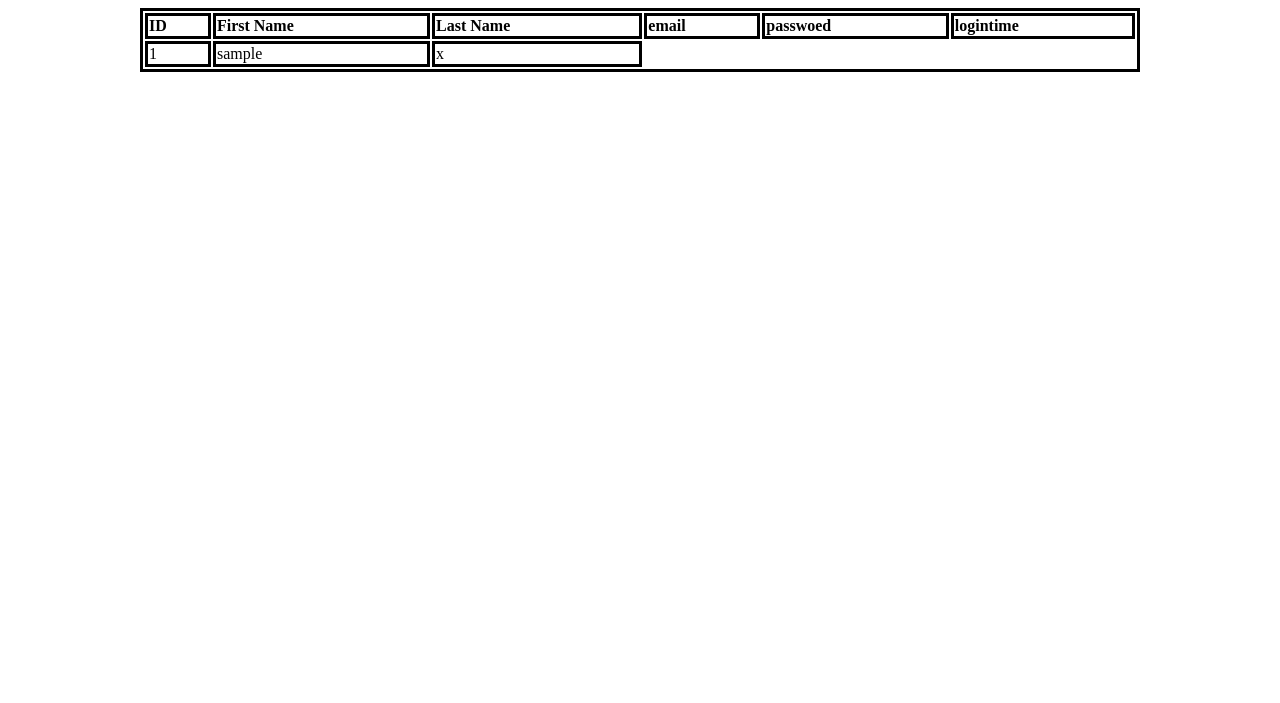
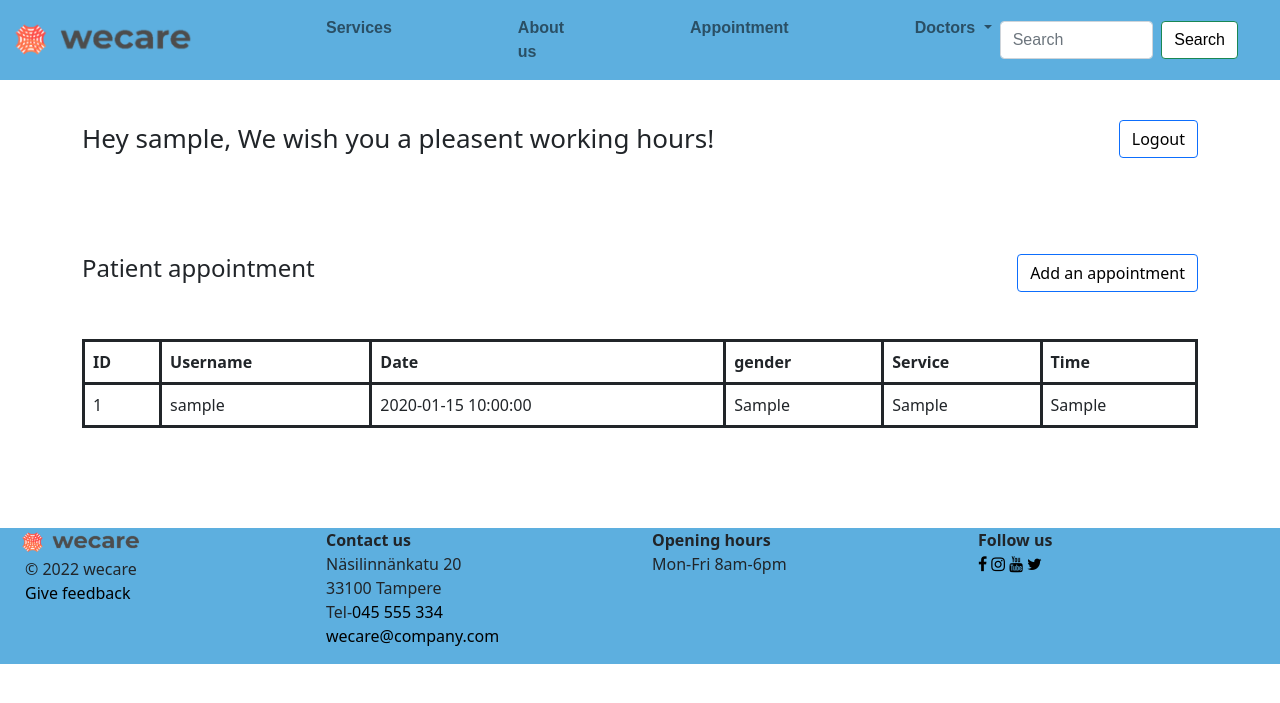
Before and after one commit to Mohammed-Al-Saadi/Web-Development-project-Team3, a PHP site: page /employee.php in a window 1280 px wide. Shown: the top 703 px of the page. Run offline with PHP 8.4, Linux system fonts and the light colour scheme; the visitor is signed in with stand-in values (Sample User, id 1); tables that the repository leaves empty or names only in its code hold one stand-in row (values such as "Sample post"); data that the repository does not hold is empty.

Commit message:
table modi

```diff
--- a/employee.php
+++ b/employee.php
@@ -1,18 +1,70 @@
+<?php
+
+include 'connect.php';
+
+session_start();
+if(!isset($_SESSION["username"]))
+{
+    header("location:login.php");
+}
+include 'header.php';
+
+?>
+<!DOCTYPE html>
+<html lang="en">
+<head>
+    <meta charset="UTF-8">
+    <meta http-equiv="X-UA-Compatible" content="IE=edge">
+    <meta name="viewport" content="width=device-width, initial-scale=1.0">
+    <title>Document</title>
+</head>
+<body>
+
+<div class="container">
+    <div class="row row1">
+        <div class="col-lg col1">
+<?php
+$_POST['username']=$username;
+
+    echo "<table><br>Hey ".$_SESSION["username"].
+     ", We wish you a pleasent working hours!"."</table>";
+
+
+?>
+
+        </div>
+        <div class="col-lg-3 col3">
+        <button type="button" class="btn btn-outline-primary">Logout</button>
+
+
+</div>
+
+</div>
+<br><br>
+
+<br><br>
+<div class="row">
+
+<div class="col-lg-12 col-">
+    <h4>Patient appointment <button type="button" class="btn btn-outline-primary" ><a href="addappointment.php"  >Add an appointment</a></button>
+</h4>
+<br><br>
+
 <?php
 include 'connect.php';
 if($conn==true){
 }
 
-$sql="select * from login";
+$sql="select * from appointment";
 $result = $conn -> query($sql);
 if($result ->num_rows > 0) {
-    echo "<table class=\"table\"><tr><th>ID</th><th>First Name</th><th>Last Name</th>
-    <th>email</th><th>passwoed</th><th>logintime</th> </tr>";
+    echo "<table class=\"table\"><tr><th>ID</th><th>Username</th><th>Date</th>
+    <th>gender</th><th>Service</th><th>Time</th> </tr>";
 while($row = $result ->fetch_assoc()){
 
-    echo "<tr><td>" . $row["id"]
-    ."</td><td>". $row["username"]. "</td><td>". $row["password"]
-    ."</td></tr>";
+    echo "<tr><td>" . $row["id"]     ."</td><td>". $row["username"]. "</td><td>". $row["date1"]."</td><td>". $row["gender"]. "</td><td>".$row["service"]."</td><td>".$row["tim"]."</td></tr>";
+
+
 }
 echo "</table>";
 }
@@ -23,22 +75,64 @@
 
 
 
+
+
+
 ?>
+
+
+</div>
+
+</div>
+
+
+</div>
+
 <style>
 
 
-table{
+.table{
     border: solid;
-    width:1000px;
     margin:0 auto;
+
 }
 table td{
     border: solid;
-
 }
 table th{
     border: solid;
     text-align:start;
 
+
 }
+.table tr{
+    border: solid;
+}
+
+.col1{
+    font-size:26px;
+}
+.col3{
+    margin-top:40px;
+}
+.col3 button{
+    color:black;
+}
+.btn{
+    color:black;
+    float:right;
+}
+a{
+    color:black;
+    text-decoration:none;
+}
+a:hover{
+color:white;}
+
 </style>
+
+</body>
+</html>
+<?php
+include 'footer.php';
+?>
```
